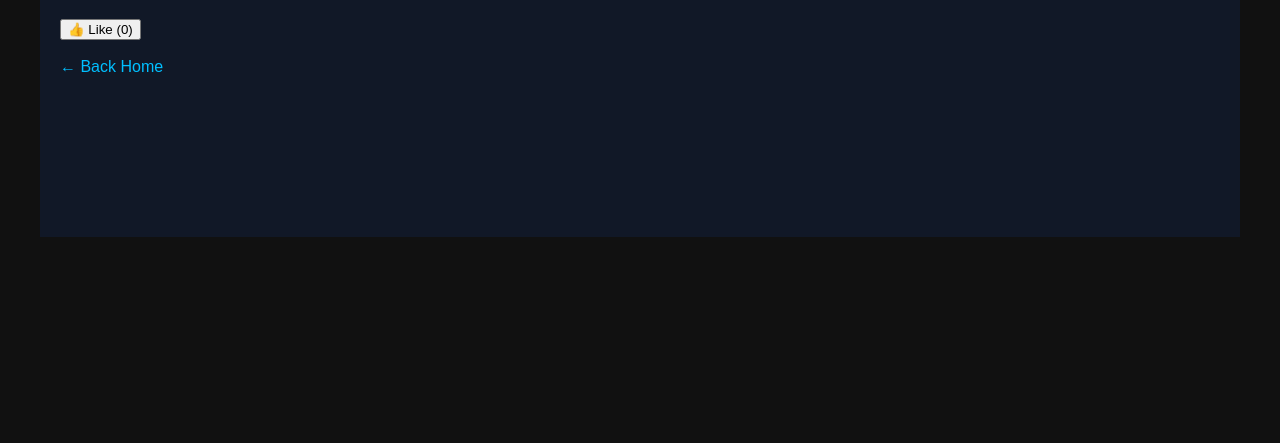
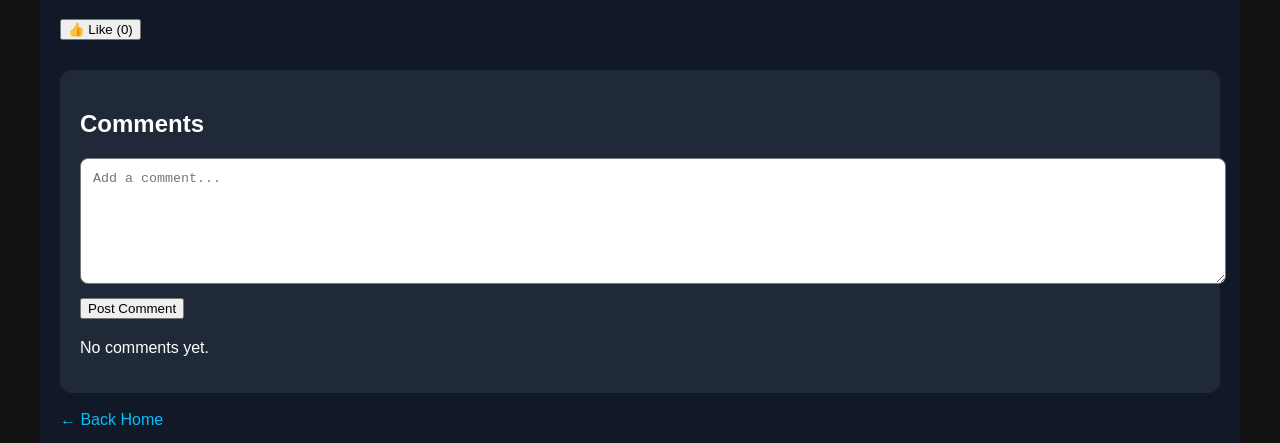
Before and after one commit to greentreerecord-hue/raysstream-clean, a Next.js app: page /watch/1 in a window 1280 px wide. Shown: the part 643-1086 px from the top of the page. Before the commit the page ends 920 px from the top, so only its background shows below. Built offline with nearby package versions, Linux system fonts and the light colour scheme.

Commit message:
Update page.tsx

```diff
--- a/app/watch/[slug]/page.tsx
+++ b/app/watch/[slug]/page.tsx
@@ -13,24 +13,39 @@ const videos = [
 export default function WatchPage() {
   const params = useParams<{ slug: string }>();
   const slug = params?.slug || "itscool";
-
   const video = videos.find((v) => v.slug === slug) || videos[0];
 
   const [likes, setLikes] = useState(0);
   const [liked, setLiked] = useState(false);
+  const [comment, setComment] = useState("");
+  const [comments, setComments] = useState<string[]>([]);
 
   useEffect(() => {
     setLikes(Number(localStorage.getItem(`likes-${video.title}`) || 0));
     setLiked(localStorage.getItem(`liked-${video.title}`) === "true");
+
+    const savedComments = localStorage.getItem(`comments-${video.title}`);
+    setComments(savedComments ? JSON.parse(savedComments) : []);
   }, [video.title]);
 
   function toggleLike() {
     const newLiked = !liked;
     const newLikes = newLiked ? likes + 1 : Math.max(0, likes - 1);
+
     setLiked(newLiked);
     setLikes(newLikes);
+
     localStorage.setItem(`liked-${video.title}`, String(newLiked));
     localStorage.setItem(`likes-${video.title}`, String(newLikes));
+  }
+
+  function addComment() {
+    if (!comment.trim()) return;
+
+    const updated = [comment, ...comments];
+    setComments(updated);
+    localStorage.setItem(`comments-${video.title}`, JSON.stringify(updated));
+    setComment("");
   }
 
   return (
@@ -45,13 +60,43 @@ export default function WatchPage() {
         style={{ width: "100%", maxWidth: "1000px", background: "black", borderRadius: 12 }}
       />
 
-      <br /><br />
+      <br />
+      <br />
 
       <button onClick={toggleLike}>
         👍 {liked ? "Liked" : "Like"} ({likes})
       </button>
 
-      <br /><br />
+      <section style={{ marginTop: 30, background: "#1f2937", padding: 20, borderRadius: 12 }}>
+        <h2>Comments</h2>
+
+        <textarea
+          value={comment}
+          onChange={(e) => setComment(e.target.value)}
+          placeholder="Add a comment..."
+          style={{ width: "100%", minHeight: 100, padding: 12, borderRadius: 8 }}
+        />
+
+        <br />
+
+        <button onClick={addComment} style={{ marginTop: 10 }}>
+          Post Comment
+        </button>
+
+        <div style={{ marginTop: 20 }}>
+          {comments.length === 0 ? (
+            <p>No comments yet.</p>
+          ) : (
+            comments.map((c, i) => (
+              <div key={i} style={{ background: "#111827", padding: 12, borderRadius: 8, marginBottom: 10 }}>
+                {c}
+              </div>
+            ))
+          )}
+        </div>
+      </section>
+
+      <br />
 
       <Link href="/">← Back Home</Link>
     </main>
```
